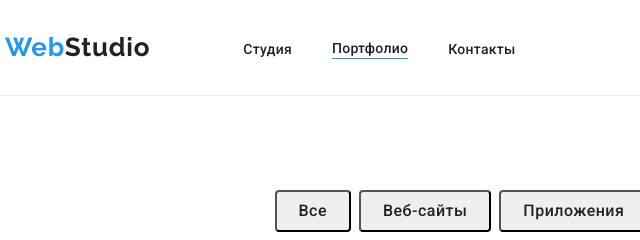
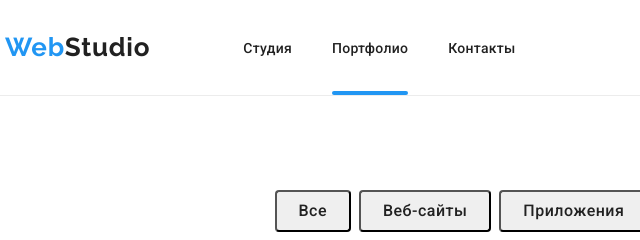
Before and after one commit to TanaBazhan/goit-markup-hw-05, a plain HTML site: page portfolio.html in a window 1280 px wide. Shown: the top 240 px of the page, 50-690 px from the left. Drawn offline with nearby package versions, Linux system fonts and the light colour scheme.

Commit message:
Я це зробила

```diff
--- a/css/style.css
+++ b/css/style.css
@@ -69,9 +69,9 @@ letter-spacing: 0.03em;
 color: var(--secondary-title-color);
 margin-right: 93px;
 transition-property: transform;
+transition: transform 250ms cubic-bezier(0.4, 0, 0.2, 1);
 }
 .header-logo:hover {
-  transition: transform 250ms cubic-bezier(0.4, 0, 0.2, 1);
   transform: scale(1.25);
 }
 .main-navigation {
@@ -90,18 +90,25 @@ font-size: 14px;
 line-height: 1.14;
 letter-spacing: 0.02em;
 color: var(--secondary-title-color);
+position: relative;
 }
 .header-link:hover,
 .header-link:focus {
+color: var(--accent-color);
+}
+.header-link {
+
   transition: color 250ms cubic-bezier(0.4, 0, 0.2, 1);
-color: var(--accent-color);
 }
 .active::after {
   content: '';
   display: block;
   width: 100%;
   background-color: var(--accent-color) ;
-  height: 1px;
+  height: 4px;
+  border-radius: 2px;
+  position: absolute;
+  top: 51px;
 }
 .header-right {
   margin-left: auto;
@@ -358,7 +365,6 @@ color: var(--main-text-color);
 }
 .icon-group:hover,
 .icon-group:focus {
-  transition: background-color 250ms cubic-bezier(0.4, 0, 0.2, 1), color 250ms cubic-bezier(0.4, 0, 0.2, 1);
 color: var(--main-title-color);
 background-color: var(--accent-color);
 }
@@ -370,6 +376,7 @@ background-color: var(--accent-color);
   justify-content: center;
   align-items: center;
   border-radius: 50%;
+  transition: background-color 250ms cubic-bezier(0.4, 0, 0.2, 1), color 250ms cubic-bezier(0.4, 0, 0.2, 1);
 }
 .group {
   fill: currentColor;
@@ -394,7 +401,6 @@ margin-bottom: 50px;
 }
 .icon-group-customers:focus,
 .icon-group-customers:hover {
-  transition: color 250ms cubic-bezier(0.4, 0, 0.2, 1), border 250ms cubic-bezier(0.4, 0, 0.2, 1);
   color: var(--accent-color);
   border: 1px solid var(--accent-color);
 }
@@ -406,6 +412,7 @@ margin-bottom: 50px;
   border: 1px solid #AFB1B8;
   justify-content: center;
   align-items: center;
+  transition: color 250ms cubic-bezier(0.4, 0, 0.2, 1), border 250ms cubic-bezier(0.4, 0, 0.2, 1);
 }
 .group {
   fill: currentColor;
@@ -439,12 +446,11 @@ color: var(--main-title-color);
   font-size: 14px;
 line-height: 1.71;
 letter-spacing: 0.03em;
-
+transition: color 250ms cubic-bezier(0.4, 0, 0.2, 1);
 color: rgba(255, 255, 255, 0.6);
 }
 .contacts-link:hover,
 .contacts-link:focus {
-  transition: color 250ms cubic-bezier(0.4, 0, 0.2, 1);
 color: var(--accent-color);
 }
 .contacts-logo {
@@ -492,7 +498,6 @@ span {
 }
 .footer-link:hover,
 .footer-link:focus {
-  transition: background-color 250ms cubic-bezier(0.4, 0, 0.2, 1);
   background-color: var(--accent-color);
 }
   .footer-link {
@@ -505,6 +510,7 @@ span {
   border-radius: 50%;
   box-shadow: 0px 4px 4px 0px #00000040;
   background-color: #38393f;
+  transition: background-color 250ms cubic-bezier(0.4, 0, 0.2, 1);
 }
 .icon {
   fill: currentColor;
@@ -527,7 +533,6 @@ align-items: center;
 }
 .portfolio-hero-button:focus,
 .portfolio-hero-button:hover {
-  transition: color 250ms cubic-bezier(0.4, 0, 0.2, 1), background-color 250ms cubic-bezier(0.4, 0, 0.2, 1);
   color: var(--main-title-color);
   background-color: var(--accent-color);
 }
@@ -544,6 +549,7 @@ color: var(--secondary-title-color);
 flex-direction: column;
 padding: 6px 22px;
 border-radius: 4px;
+transition: color 250ms cubic-bezier(0.4, 0, 0.2, 1), background-color 250ms cubic-bezier(0.4, 0, 0.2, 1);
 }
 .our-products-list {
   display: flex;
@@ -551,7 +557,6 @@ border-radius: 4px;
   margin-top: 34px;
 }
 .our-products-item:hover {
-  transition: background-color 250ms cubic-bezier(0.4, 0, 0.2, 1), box-sizing 250ms cubic-bezier(0.4, 0, 0.2, 1), box-shadow 250ms cubic-bezier(0.4, 0, 0.2, 1);
   background-color: #FFFFFF;
   box-sizing: border-box;
   box-shadow: 0px 1px 1px rgba(0, 0, 0, 0.12), 0px 4px 4px rgba(0, 0, 0, 0.06), 1px 4px 6px rgba(0, 0, 0, 0.16);
@@ -561,6 +566,7 @@ border-radius: 4px;
   border-left: 1px solid #EEEEEE;
   border-right: 1px solid #EEEEEE;
   border-radius: 4px;
+  transition: background-color 250ms cubic-bezier(0.4, 0, 0.2, 1), box-sizing 250ms cubic-bezier(0.4, 0, 0.2, 1), box-shadow 250ms cubic-bezier(0.4, 0, 0.2, 1);
   margin-top: 30px;
 }
 .product-container {
@@ -572,7 +578,6 @@ overflow: hidden;
 }
 .our-products-item:hover .text-product
 {
-  transition: transform 2s cubic-bezier(0.4, 0, 0.2, 1);
   transform: translateY(0%) ;
 }
 .text-product {
@@ -591,6 +596,7 @@ overflow: hidden;
   padding: 63px 24px;
   transition: transform 2s cubic-bezier(0.47, 0, 0.745, 0.715) ;
   transform: translateY(294px);
+  transition: transform 2s cubic-bezier(0.4, 0, 0.2, 1);
 }
 .our-products-item:not(:nth-child(3n)) {
   margin-right: 27px;
```
